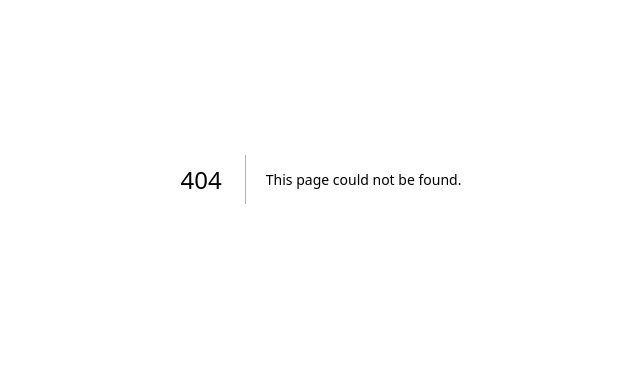
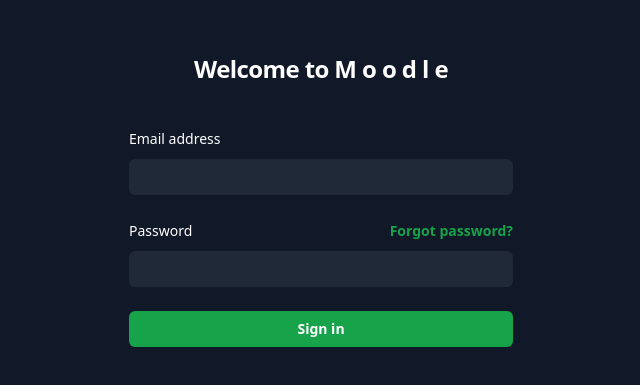
Before and after one commit to ryanoliveir/academic-moodle, a Next.js app: page /login in a window 1280 px wide. Before the commit this address had no page. Shown: the part 221-606 px from the top of the page, without its empty margins (319-959 px from the left). Built offline with nearby package versions, Linux system fonts and the light colour scheme.

Commit message:
add: login page

```diff
--- a/package.json
+++ b/package.json
@@ -12,10 +12,12 @@
     "@prisma/client": "^5.7.0",
     "axios": "^1.6.2",
     "bcryptjs": "^2.4.3",
+    "cookies-next": "^4.1.0",
     "jsonwebtoken": "^9.0.2",
     "next": "14.0.4",
     "react": "^18",
     "react-dom": "^18",
+    "react-hook-form": "^7.49.0",
     "react-query": "^3.39.3"
   },
   "devDependencies": {
--- /dev/null
+++ b/src/hooks/useLogin/index.ts
@@ -0,0 +1,21 @@
+import { useMutation } from 'react-query';
+import axios from 'axios';
+
+
+interface LoginProps {
+    email: string
+    password : string
+}
+
+const fetchSignIn = async(body: LoginProps) => {
+    const response = await axios.post('/api/users/login', body, {
+        headers: { 'Content-Type': 'application/json' },
+    })
+
+    if(!response) throw new Error('Error send login data');
+    return response.data
+}
+
+export const useLogin = () => {
+    return useMutation(fetchSignIn);
+}
--- /dev/null
+++ b/src/libs/react-query/index.ts
@@ -0,0 +1,3 @@
+import {  QueryClient } from 'react-query'
+
+export const queryClient = new QueryClient();
--- a/src/pages/_app.tsx
+++ b/src/pages/_app.tsx
@@ -1,6 +1,21 @@
-import '@/styles/globals.css'
-import type { AppProps } from 'next/app'
+import Head from "next/head";
+import "@/styles/globals.css";
+import { QueryClientProvider } from "react-query";
+import { queryClient } from "@libs/react-query";
+import type { AppProps } from "next/app";
 
 export default function App({ Component, pageProps }: AppProps) {
-  return <Component {...pageProps} />
+  return (
+    <>
+      <Head>
+        <meta
+          content="width=device-width,initial-scale=1, user-scalable=no"
+          name="viewport"
+        />
+      </Head>
+      <QueryClientProvider client={queryClient}>
+        <Component {...pageProps} />
+      </QueryClientProvider>
+    </>
+  );
 }
--- /dev/null
+++ b/src/pages/home/index.tsx
@@ -0,0 +1,17 @@
+import Head from "next/head"
+
+const HomePage = () => {
+
+    return (
+        <>
+            <Head>
+                <title>Home</title>
+            </Head>
+
+            <h1>Home page</h1>
+        </>
+    )
+}
+
+
+export default HomePage;
--- /dev/null
+++ b/src/pages/login/index.tsx
@@ -0,0 +1,109 @@
+import { useRouter } from 'next/router';
+import { useState } from 'react';
+import { useForm } from 'react-hook-form';
+import { setCookie } from 'cookies-next';
+import { useLogin } from '@hooks/useLogin';
+
+const LoginPage = () => {
+
+    const router = useRouter();
+    const [ passwordShow, setPassword ] = useState(false);
+
+    const { mutate: signIn, isLoading, isError } = useLogin();
+
+    const { register, handleSubmit } = useForm();
+
+
+
+
+    const onSubmit = (data: any) => {
+        const { email , password } = data;
+
+
+        signIn(data, {
+            onSuccess: async (token) => {
+                setCookie('authorization', token.accessToken);
+                router.push('/home');
+            },
+            onError: (message) => {
+                console.log(message);
+            }
+
+        })
+
+    }
+
+
+    return (
+        <div className="flex min-h-screen flex-1 flex-col justify-center px-6 py-12 lg:px-8 bg-gray-900 text-white">
+          <div className="sm:mx-auto sm:w-full sm:max-w-sm">
+
+            <h2 className="mt-10 text-center text-2xl font-bold leading-9 tracking-tight">
+              Welcome to M o o d l e
+            </h2>
+          </div>
+
+          <div className="mt-10 sm:mx-auto sm:w-full sm:max-w-sm">
+            <form className="space-y-6" onSubmit={handleSubmit(onSubmit)}>
+              <div>
+                <label htmlFor="email" className="block text-sm font-medium leading-6">
+                  Email address
+                </label>
+                <div className="mt-2">
+                  <input
+                    id="email"
+                    {...register('email')}
+                    type="email"
+                    autoComplete="email"
+                    required
+                    className="block w-full rounded-md border-0 py-1.5 px-1.5 text-white bg-gray-800 placeholder:text-gray-400 focus:ring-2 focus:ring-inset focus:ring-indigo-600 sm:text-sm sm:leading-6"
+                  />
+                </div>
+              </div>
+
+              <div>
+                <div className="flex items-center justify-between">
+                  <label htmlFor="password" className="block text-sm font-medium leading-6">
+                    Password
+                  </label>
+                  <div className="text-sm">
+                    <a href="#" className="font-semibold text-green-600 hover:text-green-500">
+                      Forgot password?
+                    </a>
+                  </div>
+                </div>
+                <div className="mt-2">
+                  <input
+                    id="password"
+                    type="password"
+                    {...register('password')}
+                    autoComplete="current-password"
+                    required
+                    className="block w-full rounded-md border-0 py-1.5 px-1.5 text-white bg-gray-800 placeholder:text-gray-400 focus:ring-2 focus:ring-inset focus:ring-indigo-600 sm:text-sm sm:leading-6"
+                  />
+                </div>
+              </div>
+
+              <div>
+                <button
+                  type="submit"
+                  className="flex w-full justify-center rounded-md bg-green-600 px-3 py-1.5 text-sm font-semibold leading-6 shadow-sm hover:bg-green-500 focus-visible:outline focus-visible:outline-2 focus-visible:outline-offset-2 focus-visible:outline-indigo-600"
+                //   disabled={isLoading || isButtonDisabled}
+                >
+                  {/* {isLoading && (
+                      <Icons.spinner className="mr-2 h-4 w-4 animate-spin" />
+                  )} */}
+                  Sign in
+                </button>
+              </div>
+            </form>
+          </div>
+        </div>
+
+    )
+
+
+}
+
+
+export default LoginPage;
--- a/tsconfig.json
+++ b/tsconfig.json
@@ -16,7 +16,8 @@
     "paths": {
       "@/*": ["./src/*"],
       "@services/*": ["./src/services/*"],
-      "@libs/*": ["./src/libs/*"]
+      "@libs/*": ["./src/libs/*"],
+      "@hooks/*": ["./src/hooks/*"]
     }
   },
   "include": ["next-env.d.ts", "**/*.ts", "**/*.tsx"],
```
Also changed, not shown: src/middleware.ts (added, +24 -0 lines), 1 other file (tests, documents, lock files or other folders).
